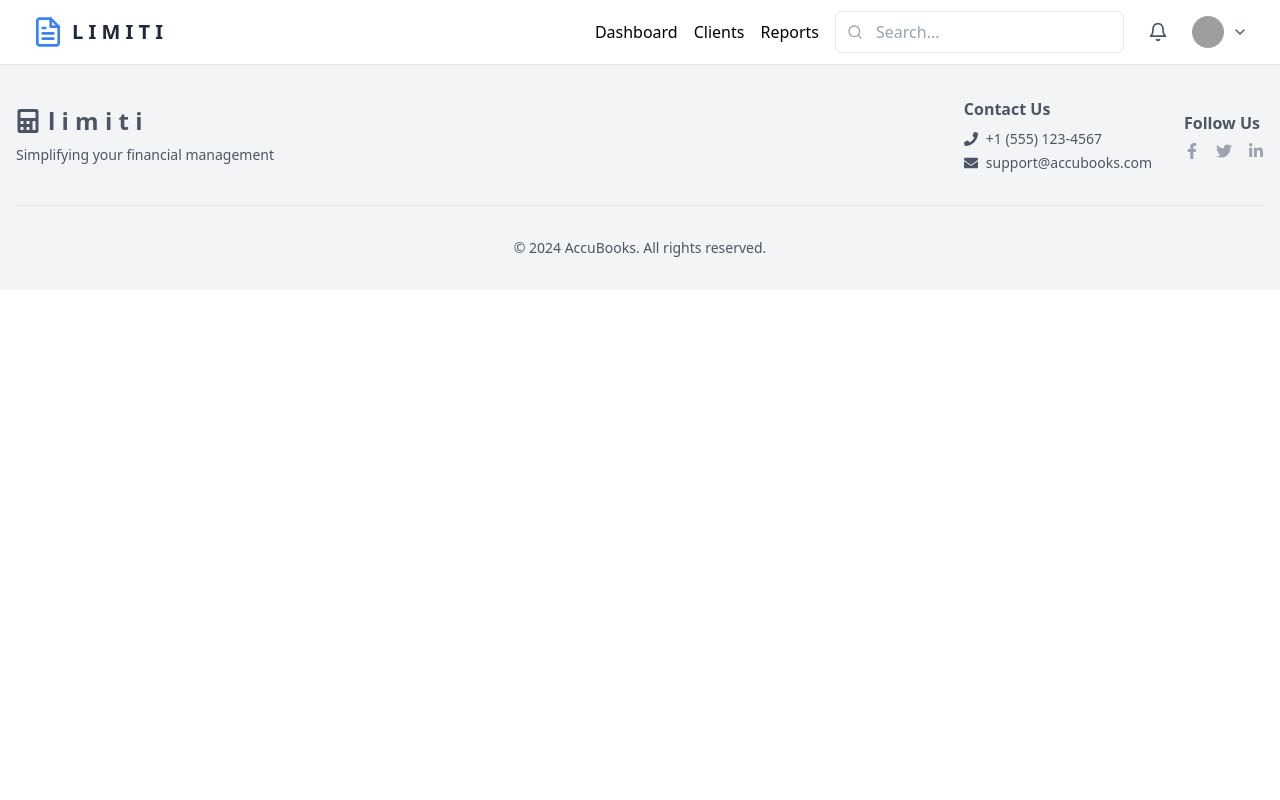
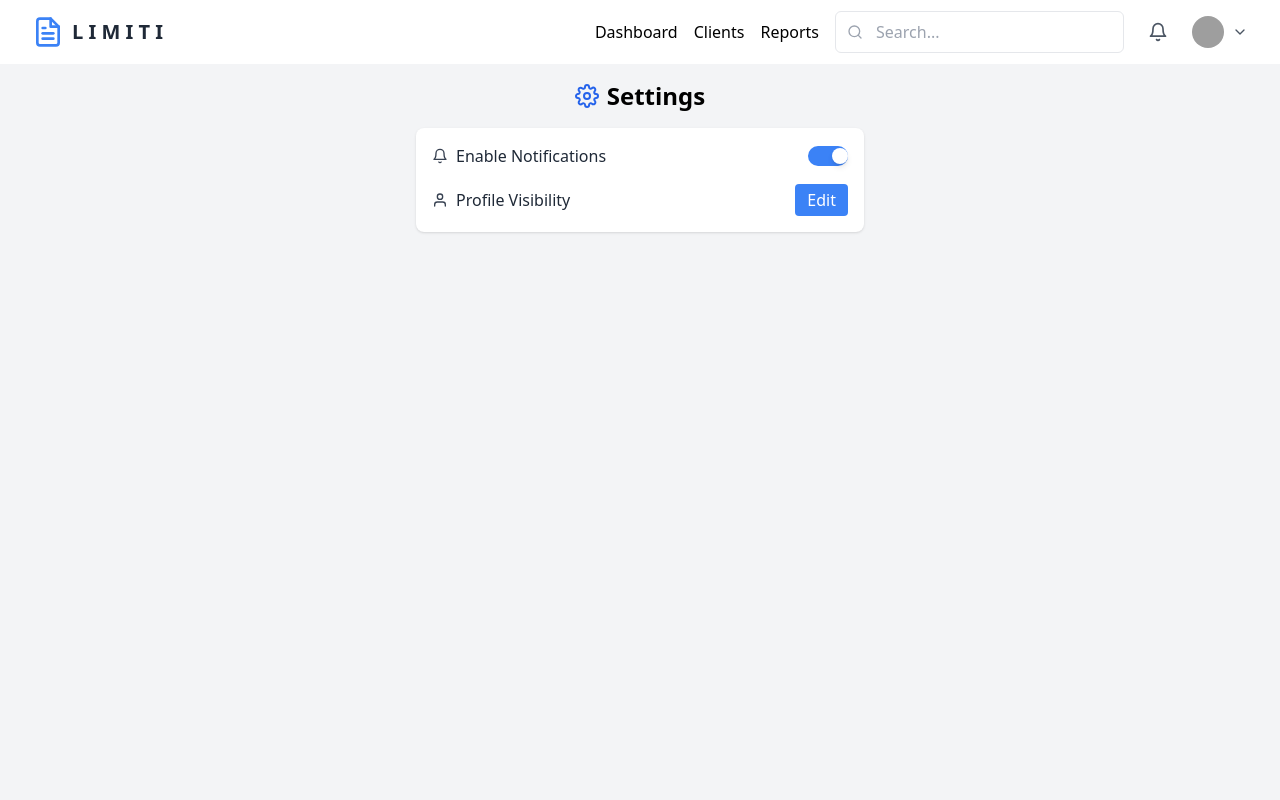
Before and after one commit to markopersonally/accounting-office, a React (Vite) app: page /settings in a window 1280 px wide. Shown: the top 800 px of the page. Built offline with nearby package versions, Linux system fonts and the light colour scheme; grey boxes are pictures that could not be loaded.

Commit message:
settings/page

```diff
--- a/src/App.jsx
+++ b/src/App.jsx
@@ -6,6 +6,7 @@ import Footer from "./components/Footer";
 import Navigation from "./components/Navigation";
 import { BrowserRouter as Router, Routes, Route } from "react-router-dom";
 import Profile from "./components/Profile";
+import Settings from "./components/Settings";
 
 function App() {
   return (
@@ -17,6 +18,7 @@ function App() {
         <Route path="/dashboard" element={<Dashboard />} />
         <Route path="/reports" element={<Reports />} />
         <Route path="/profile" element={<Profile />} />
+        <Route path="/settings" element={<Settings />} />
       </Routes>
       <Footer />
     </Router>
--- /dev/null
+++ b/src/components/Settings.jsx
@@ -0,0 +1,44 @@
+import { useState } from "react";
+import { FiSettings, FiBell, FiUser } from "react-icons/fi";
+
+export default function Settings() {
+  const [notifications, setNotifications] = useState(true);
+
+  return (
+    <div className="min-h-screen bg-gray-100 flex flex-col items-center p-4">
+      <h1 className="text-2xl font-bold mb-4 flex items-center gap-2">
+        <FiSettings className="text-blue-600" /> Settings
+      </h1>
+      <div className="w-full max-w-md bg-white rounded-lg shadow p-4 space-y-4">
+        {/* Notifications Setting */}
+        <div className="flex items-center justify-between">
+          <div className="flex items-center gap-2">
+            <FiBell className="text-gray-700" />
+            <span className="text-gray-800">Enable Notifications</span>
+          </div>
+          <button
+            onClick={() => setNotifications(!notifications)}
+            className={`w-10 h-5 flex items-center rounded-full p-1 transition-colors ${
+              notifications ? "bg-blue-500" : "bg-gray-300"
+            }`}
+          >
+            <div
+              className={`bg-white w-4 h-4 rounded-full shadow-md transform transition-transform ${
+                notifications ? "translate-x-5" : ""
+              }`}
+            ></div>
+          </button>
+        </div>
+        <div className="flex items-center justify-between">
+          <div className="flex items-center gap-2">
+            <FiUser className="text-gray-700" />
+            <span className="text-gray-800">Profile Visibility</span>
+          </div>
+          <button className="bg-blue-500 text-white px-3 py-1 rounded hover:bg-blue-600">
+            Edit
+          </button>
+        </div>
+      </div>
+    </div>
+  );
+}
```
